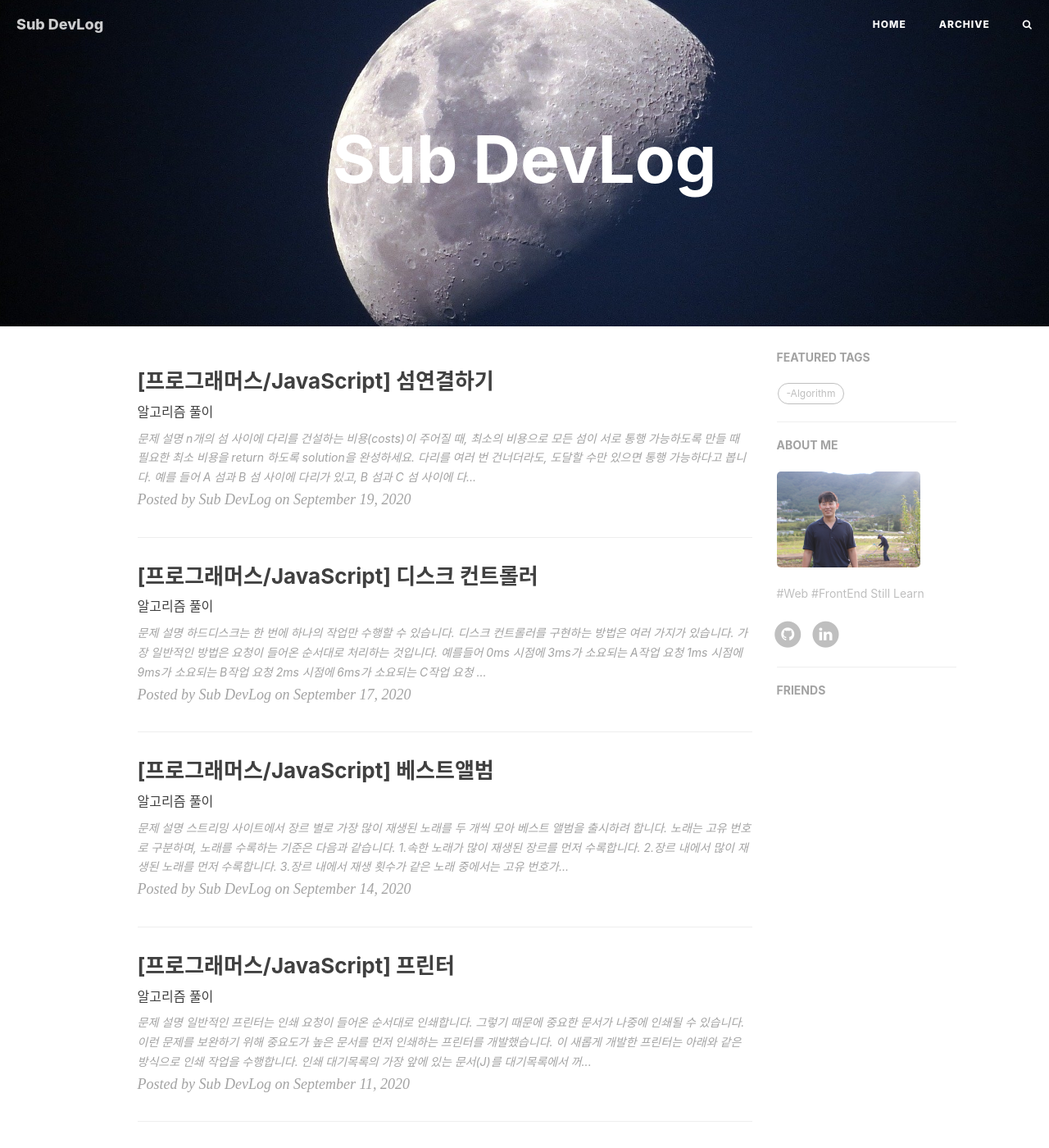
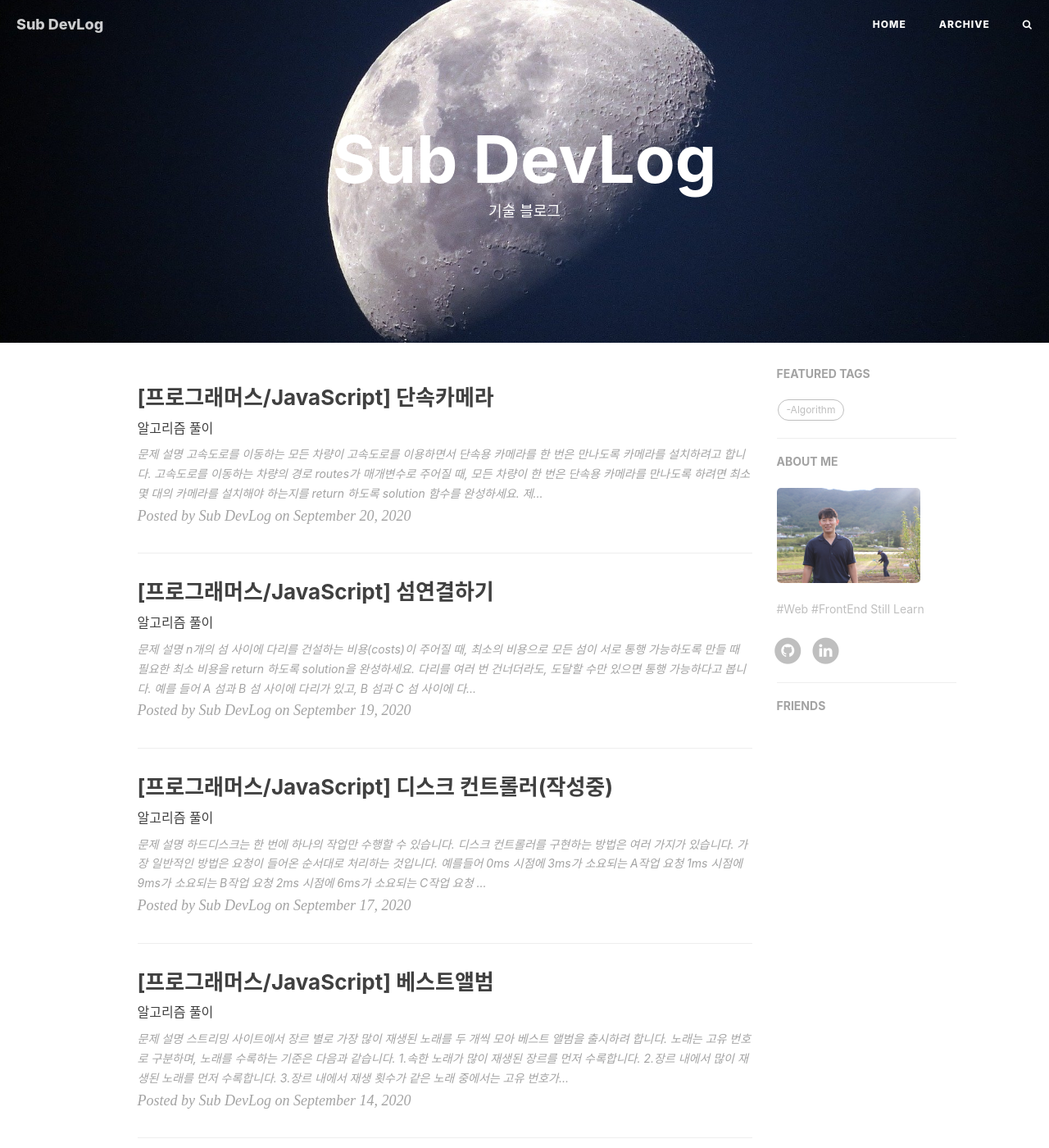
Before and after one commit to lss3070/Room19, a Jekyll site: the page built from index.html, in a window 1280 px wide and 1400 px high. Shown: the whole window at 82% size. Built offline with Jekyll 4.4.1, drawn with Linux system fonts in a browser that asks for light colours; nearby versions of some CDN libraries; library files that are not in the unit come from our copies; the list of posts is cut into pages by our own code; comment, search, counter and statistics services are not loaded.

Commit message:
0920 post

````diff
--- a/_posts/2020-09-17-[Programus]- DiskController.md
+++ b/_posts/2020-09-17-[Programus]- DiskController.md
@@ -1,5 +1,5 @@
 ---
-title: "[프로그래머스/JavaScript] 디스크 컨트롤러"
+title: "[프로그래머스/JavaScript] 디스크 컨트롤러(작성중)"
 subtitle: "알고리즘 풀이"
 layout: post
 auther: "Hux"
--- /dev/null
+++ b/_posts/2020-09-20-[Programus]-Enforcement Camera.md
@@ -0,0 +1,72 @@
+---
+title: "[프로그래머스/JavaScript] 단속카메라"
+subtitle: "알고리즘 풀이"
+layout: post
+auther: "Hux"
+header-style: text
+catalog: true
+tags:
+    -Algorithm
+---
+
+
+문제 설명
+-------
+고속도로를 이동하는 모든 차량이 고속도로를 이용하면서 단속용 카메라를 한 번은 만나도록 카메라를 설치하려고 합니다.
+
+고속도로를 이동하는 차량의 경로 routes가 매개변수로 주어질 때, 모든 차량이 한 번은 단속용 카메라를 만나도록 하려면 최소 몇 대의 카메라를 설치해야 하는지를 return 하도록 solution 함수를 완성하세요.
+
+제한사항
+
+·차량의 대수는 1대 이상 10,000대 이하입니다.
+·routes에는 차량의 이동 경로가 포함되어 있으며 routes[i][0]에는 i번째 차량이 고속도로에 진입한 지점, routes[i][1]에는 i번째 차량이 고속도로에서 나간 지점이 적혀 있습니다.
+·차량의 진입/진출 지점에 카메라가 설치되어 있어도 카메라를 만난것으로 간주합니다.
+·차량의 진입 지점, 진출 지점은 -30,000 이상 30,000 이하입니다.
+
+입출력 예
+
+routes                                          |   return
+--------                                        |   ------
+[[-20,15], [-14,-5], [-18,-13], [-5,-3]]	    |   2
+
+
+
+풀이과정
+-------
+
+```cpp
+function solution(routes) {
+    let answer =1;
+    routes.sort((a,b)=>{
+        return a[0]-b[0];
+    })
+let standard= routes[0][1];
+
+for(let i =0; i<routes.length-1;i++){
+    if (standard > routes[i][1]) standard = routes[i][1];
+     if (standard < routes[i + 1][0]) {
+          answer++;
+          standard = routes[i + 1][1];
+        }
+}
+    return answer
+}
+```
+
+1. 진입지점을 기준으로 routes 배열을 오름차순 정렬해준다.
+
+2. 단속카메라의 범위인 standard변수는 첫번째로 출발한 차량의 고속도로 나간 지점으로 지정해준다
+
+3. 차량의 베열인 routes를 돌며 단속카메라의 범위와 현재 차량의 나간지점을 비교하여 더 작은 나간지점의 값들을
+standard변수에 넣어준다.
+
+4. 다음 차량의 진입지점이 단속카메라의 범위보다 클 경우 단속카메라 갯수를 증가시켜주고 단속카메라의 범위를 다음 자동차의 나간지점으로 지정해준다.
+
+
+
+
+
+
+출처
+---
+https://programmers.co.kr/learn/courses/30/lessons/42884?language=javascript
--- a/index.html
+++ b/index.html
@@ -1,6 +1,6 @@
 ---
 layout: page
-description: ""
+description: "기술 블로그"
 ---
 
 {% for post in paginator.posts %}
````
